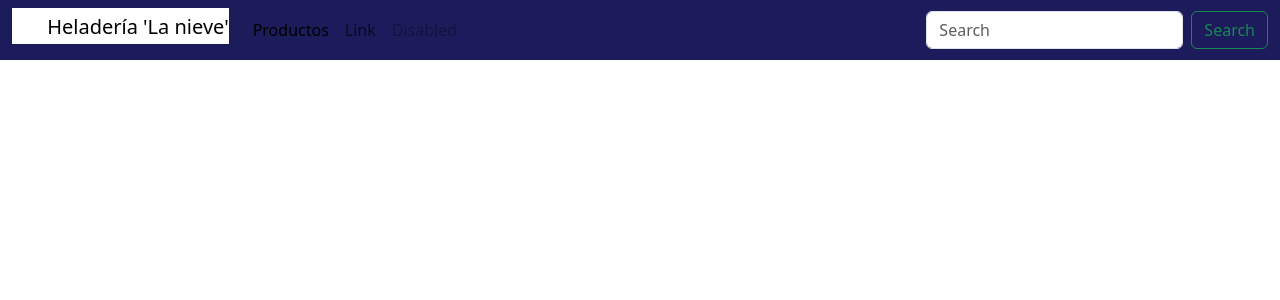
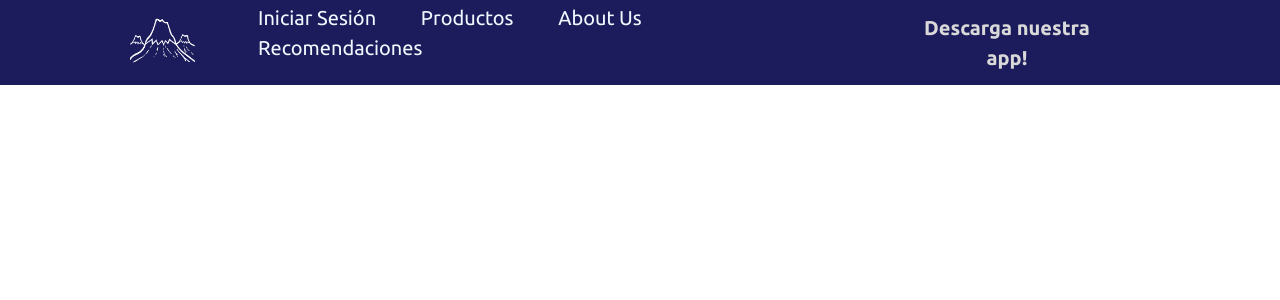
Before and after one commit to valentinaromans/lanievepag, a Django app: template templates/base.html in a window 1280 px wide. Shown: the top 300 px of the page. Run offline with Django 5.2, Linux system fonts and the light colour scheme; the template is opened without the code that fills it, so the values that code supplies are empty; parts of the project's set-up code (start-up, migrations or seed data) failed here and were passed over; some libraries are stand-ins or nearby versions.

Commit message:
navbar avanzado

```diff
--- a/heladeria/urls.py
+++ b/heladeria/urls.py
@@ -0,0 +1,9 @@
+from django.urls import path
+from . import views
+
+app_name = 'heladeria'
+urlpatterns = [
+    path('', views.inicio, name='inicio'),
+    path('about-us/', views.about_us, name='about_us'),
+    path('recomendaciones/', views.recomendaciones, name='recomendaciones'),
+]
--- a/lanievepag/urls.py
+++ b/lanievepag/urls.py
@@ -19,5 +19,7 @@ from django.urls import path, include
 
 urlpatterns = [
     path('admin/', admin.site.urls),
-    path('', include("inicio.urls")),
+    path('', include('heladeria.urls')),
+    path('productos/', include('productos.urls')),
+    path('login/', include('login.urls')),
 ]
--- a/login/urls.py
+++ b/login/urls.py
@@ -0,0 +1,7 @@
+from django.urls import path
+from . import views
+
+app_name = 'usuarios'
+urlpatterns = [
+    path('login/', views.login1, name='login1'),
+]
--- a/login/views.py
+++ b/login/views.py
@@ -1,3 +1,5 @@
 from django.shortcuts import render
 
 # Create your views here.
+def login1(request):
+    return render(request, 'login/usuarios.html')
--- a/productos/urls.py
+++ b/productos/urls.py
@@ -0,0 +1,7 @@
+from django.urls import path
+from . import views
+
+app_name = 'productos'
+urlpatterns = [
+    path('catalogo/', views.catalogo, name='catalogo'),
+]
--- a/productos/views.py
+++ b/productos/views.py
@@ -1,3 +1,5 @@
 from django.shortcuts import render
 
 # Create your views here.
+def catalogo(request):
+    return render(request, 'productos/catalogo.html')
--- /dev/null
+++ b/static/css/stylebase.css
@@ -0,0 +1,77 @@
+@import url('https://fonts.googleapis.com/css2?family=Ubuntu:ital,wght@0,300;0,400;0,500;0,700;1,300;1,400;1,500;1,700&display=swap');
+
+*{
+    box-sizing: border-box;
+    margin: 0;
+    padding: 0;
+    font-family: "Ubuntu", sans-serif;
+    font-size: 20px;
+}
+
+body{
+    background-color: #D9D9D9;
+}
+
+.header{
+    background-color: #1C1B5B;
+    display: flex;
+    justify-content: space-between;
+    align-items: center;
+    height: 85px;
+    padding: 5px 10%;
+}
+
+.header .logo{
+    cursor: pointer;
+}
+
+.header .logo img{
+    height: 70px;
+    width: auto;
+    transition: all 0.3s;
+}
+
+.header .logo img:hover{
+    transform: scale(1.2);
+}
+
+.header .nav-links{
+    list-style: none;
+}
+
+.header .nav-links li{
+    display: inline-block;
+    padding: 0 20px;
+}
+
+.header .nav-links li:hover{
+    transform: scale(1.1);
+}
+
+.header .nav-links a{
+    font-size: 700;
+    color: aliceblue;
+    text-decoration: none;
+}
+
+.header .nav-links li a:hover{
+    color: #D9D9D9;
+}
+
+.header .btn button{
+    font-weight: 700;
+    color: #D9D9D9;
+    padding: 9px 25px;
+    background: #1C1B5B;
+    border: none;
+    border-radius: 50px;
+    cursor: pointer;
+    transition: all 0.3s ease 0s;
+}
+
+.header .btn button:hover{
+    background-color: #D9D9D9;
+    color: aqua;
+    transform: scale(1.1);
+
+}
--- a/templates/base.html
+++ b/templates/base.html
@@ -1,51 +1,32 @@
 <!DOCTYPE html>
-<html lang="es">
+<html lang="en">
 <head>
   {% load static %}
   <meta charset="UTF-8">
   <meta name="viewport" content="width=device-width, initial-scale=1.0">
-    <title>{% block tittle %} Navbar {% endblock %}</title>
+  <title>{% block tittle %} HELADERÍA LA NIEVE {% endblock %}</title>
+  <link rel="stylesheet" href="/static/css/stylebase.css">
   <link rel="stylesheet" href="{% static 'css/bootstrap.min.css' %}">
   <script src="https://cdn.jsdelivr.net/npm/bootstrap@5.3.3/dist/js/bootstrap.bundle.min.js" integrity="sha384-YvpcrYf0tY3lHB60NNkmXc5s9fDVZLESaAA55NDzOxhy9GkcIdslK1eN7N6jIeHz" crossorigin="anonymous"></script>
-    <style>
-        .navbarazul{
-             background-color: #1C1B5B !important; }
-
-        .letrablanca{
-            background-color: #ffffff; }
-
-    </style>
 </head>
 <body>
-    <nav class="navbar navbar-expand-lg bg-body-tertiary navbarazul">
-        <div class="container-fluid">
-          <a class="navbar-brand h1 letrablanca" href="#" >
-            <img src="/static/images/logo.png" alt="Logo" width="30" height="24" class="d-inline-block align-text-top">
-            Heladería 'La nieve'</a>
-          <button class="navbar-toggler" type="button" data-bs-toggle="collapse" data-bs-target="#navbarTogglerDemo02" aria-controls="navbarTogglerDemo02" aria-expanded="false" aria-label="Toggle navigation">
-            <span class="navbar-toggler-icon"></span>
-          </button>
-          <div class="collapse navbar-collapse" id="navbarTogglerDemo02">
-            <ul class="navbar-nav me-auto mb-2 mb-lg-0">
-              <li class="nav-item">
-                <a class="nav-link active" aria-current="page" href="#">Productos</a>
-              </li>
-              <li class="nav-item">
-                <a class="nav-link" href="#">Link</a>
-              </li>
-              <li class="nav-item">
-                <a class="nav-link disabled" aria-disabled="true">Disabled</a>
-              </li>
+  <header class="header">
+    <div class="logo">
+      <img src="/static/images/logo.png" alt="Logo de la marca">
+    </div>
+    <nav>
+      <ul class="nav-links">
+        <li><a href="{% url 'login:login1' %}">Iniciar Sesión</a></li>
+        <li><a href="{% url 'productos:catalogo' %}">Productos</a></li>
+        <li><a href="{% url 'heladeria:about_us' %}">About Us</a></li>
+        <li><a href="{% url 'heladeria:recomendaciones' %}">Recomendaciones</a></li>
       </ul>
-            <form class="d-flex" role="search">
-              <input class="form-control me-2" type="search" placeholder="Search" aria-label="Search">
-              <button class="btn btn-outline-success" type="submit">Search</button>
-            </form>
-          </div>
-        </div>
     </nav>
+    <a href="#" class="btn"><button>Descarga nuestra app!</button></a>
+  </header>
+
+  {% block content %}
+  {% endblock %}
 
 </body>
 </html>
-{% block content %}
-{% endblock %}
```
Also changed, not shown: heladeria/views.py (+9 -0 lines), heladeria/templates/heladeria/about_us.html (added), heladeria/templates/heladeria/inicio.html (added), heladeria/templates/heladeria/recomendaciones.html (added), login/templates/login/usuarios.html (added), productos/templates/productos/catalogo.html (added). Lines whose indentation alone changed are shown as unchanged.
